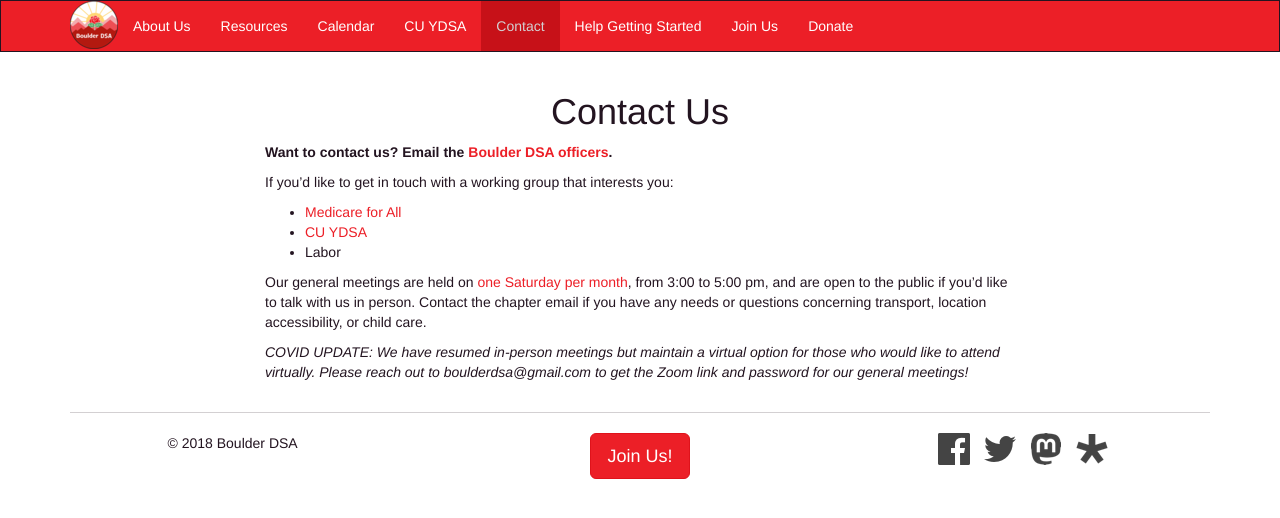
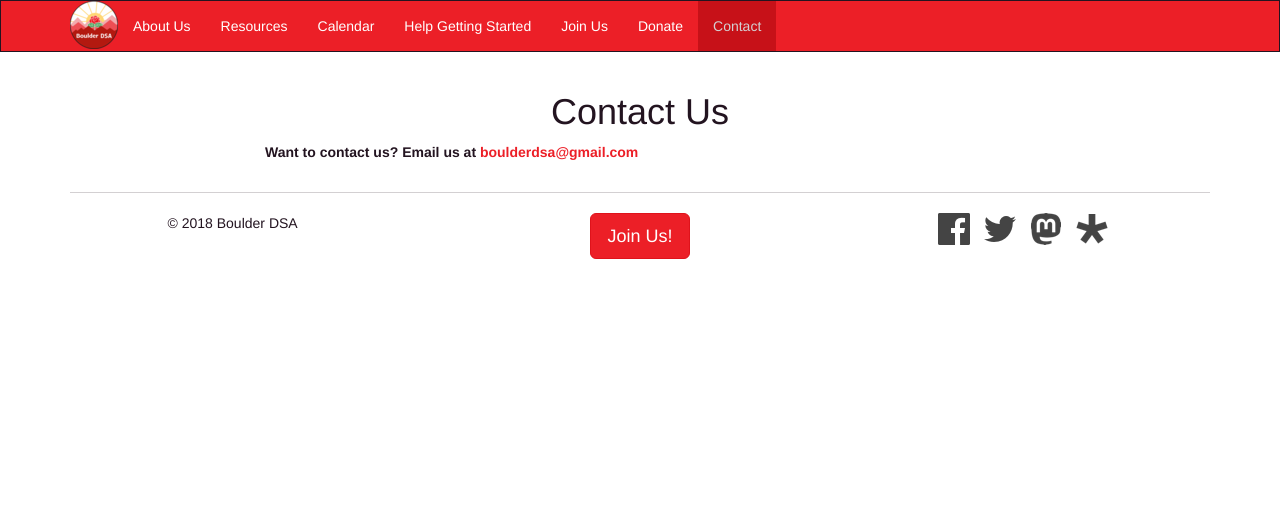
Before and after one commit to boulderdsa/boulderdsa.github.io, a Jekyll site: the page built from contact.md, in a window 1280 px wide. Shown: the top 518 px of the page. Built offline with Jekyll 4.4.1, drawn with Linux system fonts in a browser that asks for light colours.

Commit message:
removed old kruft

```diff
--- a/_config.yml
+++ b/_config.yml
@@ -77,16 +77,14 @@ navlinks:
   url: /resources/
 - title: Calendar
   url: /calendar/
-- title: CU YDSA
-  url: /ydsa/
-- title: Contact
-  url: /contact/
 - title: Help Getting Started
   url: /getting_started/
 - title: Join Us
   url: /join/
 - title: Donate
   url: /donate/
+- title: Contact
+  url: /contact/
 
 socialmedia:
 - name: facebook
--- a/contact.md
+++ b/contact.md
@@ -2,23 +2,4 @@
 title: Contact Us
 ---
 
-**Want to contact us?  Email the [Boulder DSA officers][email-officers].**
-
-
-If you'd like to get in touch with a working group that interests you:
-
-* [Medicare for All][email-m4a]
-* [CU YDSA][email-ydsa]
-* Labor
-
-Our general meetings are held on [one Saturday per month]({% link calendar.md %}), from 3:00 to 5:00 pm, and are open to the public if you'd like to talk with us in person. Contact the chapter email if you have any needs or questions concerning transport, location accessibility, or child care.
-
-<i>COVID UPDATE: We have resumed in-person meetings but maintain a virtual option for those who would like to attend virtually. Please reach out to boulderdsa@gmail.com to get the Zoom link and password for our general meetings!</i>
-
-[email-officers]: mailto:boulderdsa@gmail.com
-[email-housing]: mailto:boulder.housing.justice@gmail.com
-[email-m4a]: mailto:boulderdsa.m4a@gmail.com
-[email-outreach]: mailto:boulderdsa.outreach@gmail.com
-[email-ydsa]: mailto:ydsa@colorado.edu
-[email-hgo]: mailto:boulderdsa.hgo@gmail.com
-[email-accessibility]: boulder.dsa.accessibility@gmail.com [mailing-list-signup]: https://actionnetwork.org/forms/sign-up-for-email-updates-from-boulder-dsa
+**Want to contact us? Email us at [boulderdsa@gmail.com](mailto:boulderdsa@gmail.com)**
```
